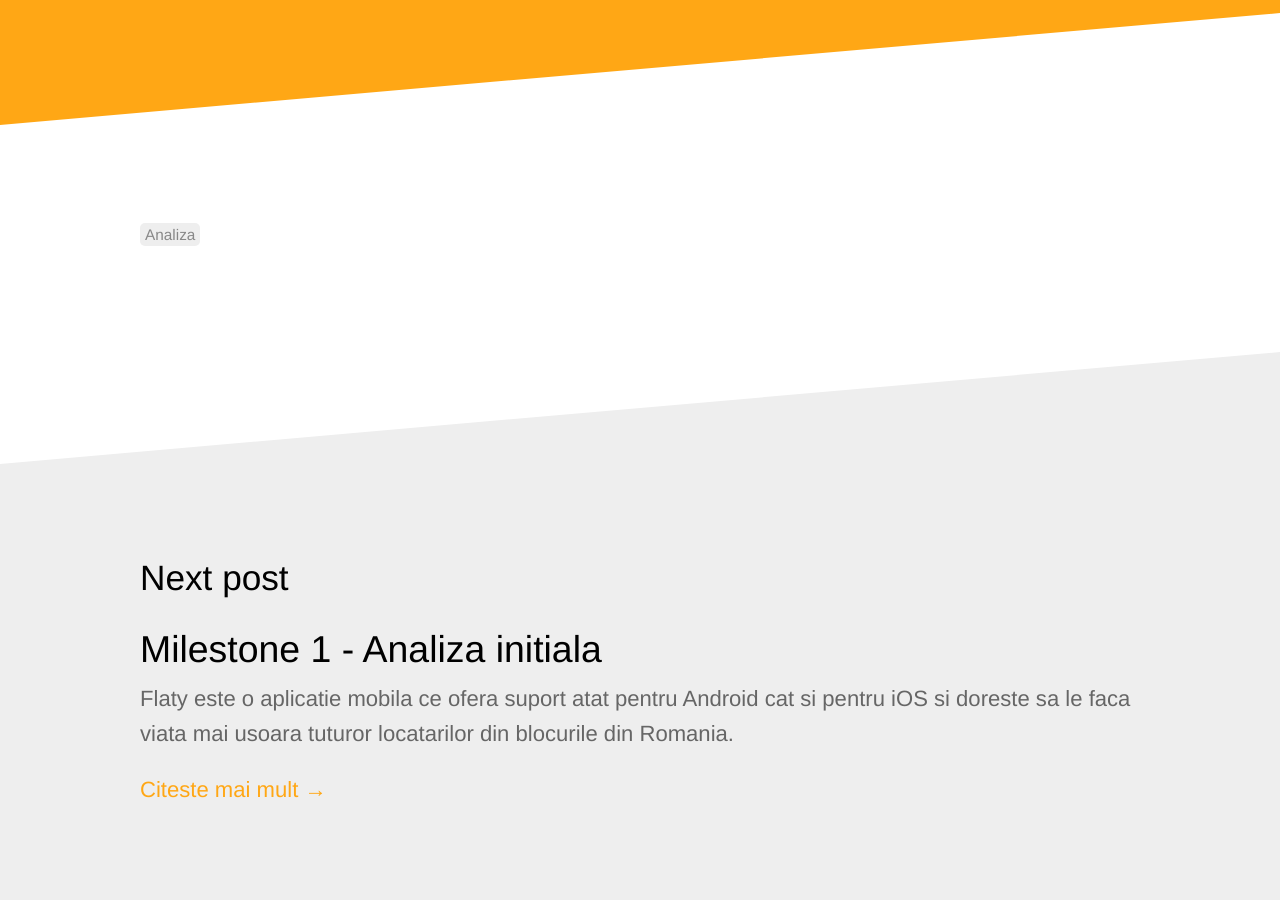
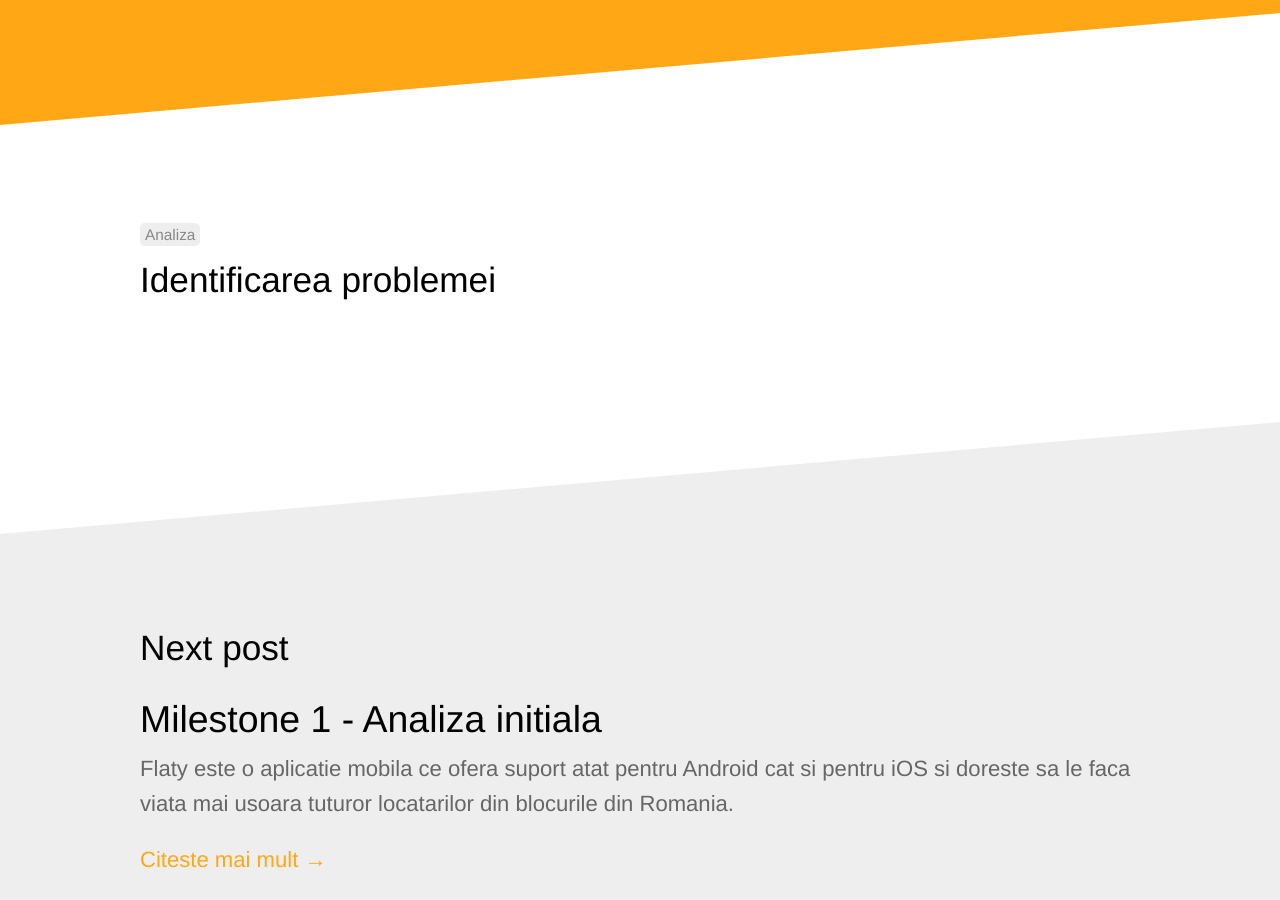
Before and after one commit to rptoma/Flaty, a Jekyll site: the page built from _posts/2018-10-28-validare.md, in a window 1280 px wide and 900 px high, scrolled down 324 px. Built offline with Jekyll 4.4.1, drawn with Linux system fonts in a browser that asks for light colours.

Commit message:
Updated '_posts/2018-10-28-validare.md' via CloudCannon

```diff
--- a/_posts/2018-10-28-validare.md
+++ b/_posts/2018-10-28-validare.md
@@ -4,3 +4,5 @@ categories: Analiza
 <!--author_staff_member:
 show_comments: true
 ---
+
+## Identificarea problemei
```
